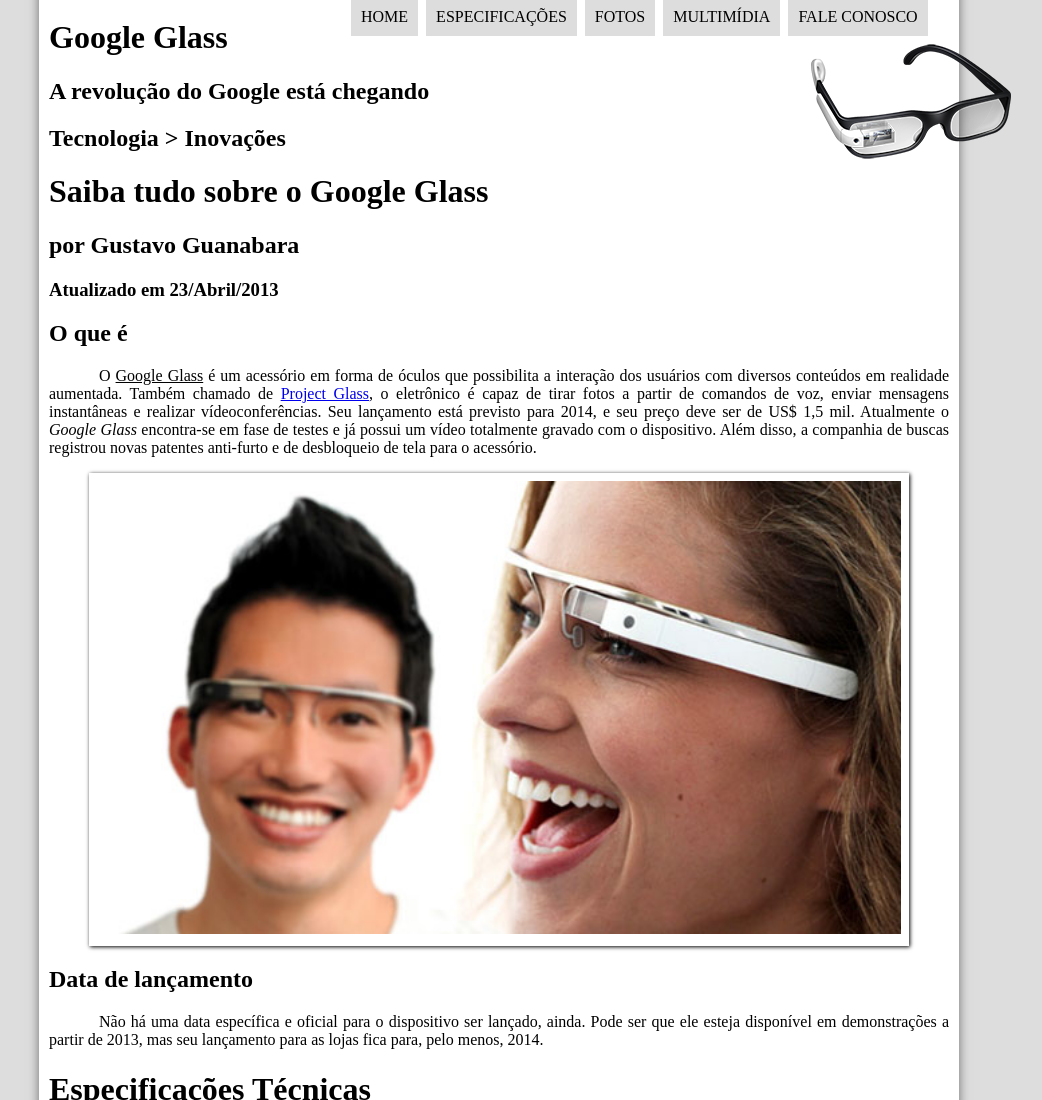
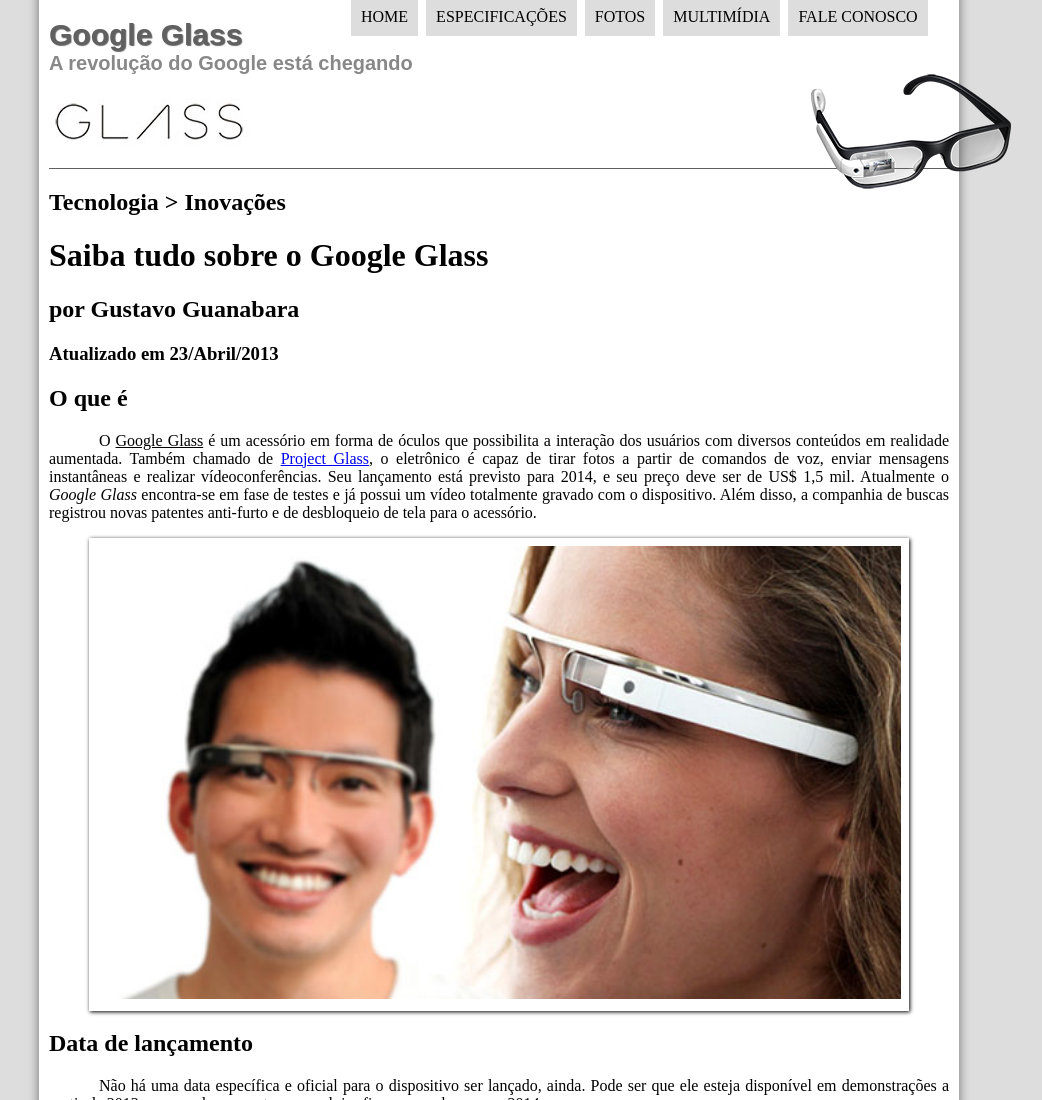
Before and after one commit to paulopml/projeto-glass-html5, a plain HTML site: page projeto-glass-html5/index.html in a window 1280 px wide. Shown: the top 1100 px of the page, without its empty margins (141-1183 px from the left). Drawn offline with Linux system fonts and the light colour scheme.

Commit message:
Cabecalho inicando formatacoes.

```diff
--- a/projeto-glass-html5/_css/estilo.css
+++ b/projeto-glass-html5/_css/estilo.css
@@ -17,10 +17,28 @@ p{
 header#cabecalho img#icone{
     position: absolute;
     left: 952px;
-    top: 40px;
+    top: 70px;
 }
 header#cabecalho{
+    border-bottom: 1px #606060 solid;
+    height: 150px;
+    background: url("../_imagens/glass-logo-peq.jpg") no-repeat 0px 80px;
 
+}
+header#cabecalho h1{
+    font-family: arial, sans-serif;
+    font-size: 30px;
+    color: #606060;
+    text-shadow: 1px 1px 1px rgba(0,0,0,.6);
+    padding: 0px;
+    margin-bottom: 0px;
+}
+header#cabecalho h2{
+    font-family: arial, sans-serif;
+    color: #888888;
+    font-size: 15pt;
+    padding: 0px;
+    margin-top: 0px;
 }
 /* Formatacao de imagens com legendas*/
 figure.foto-legenda{
```
